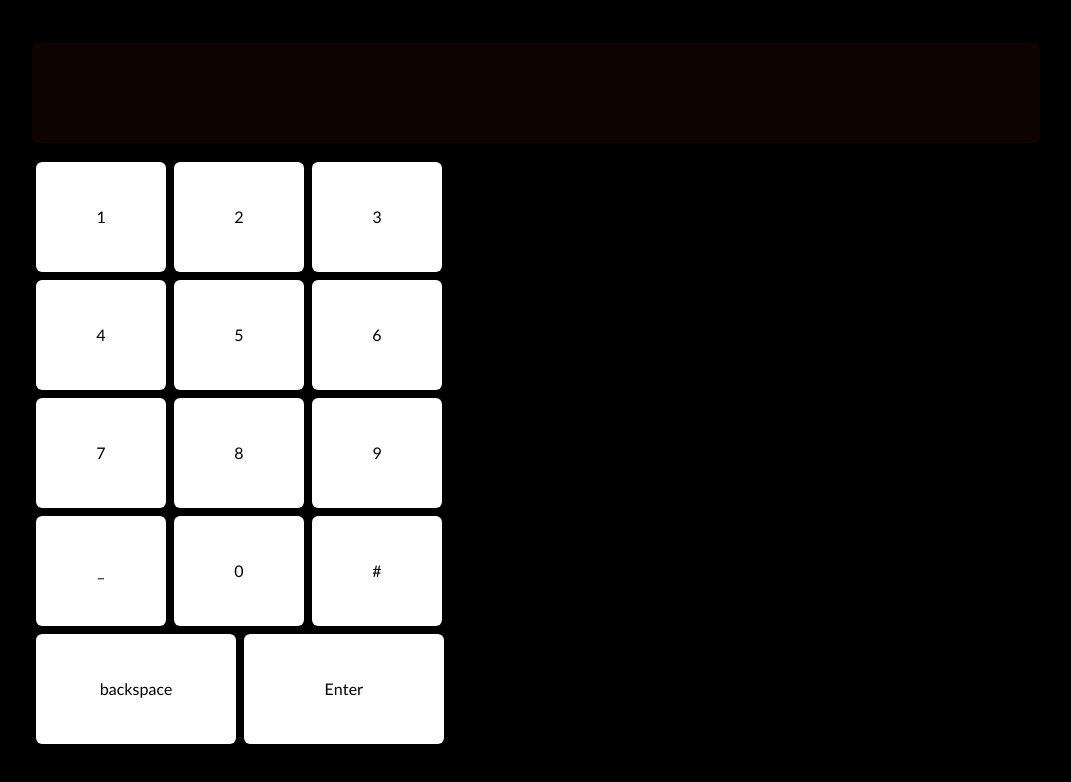
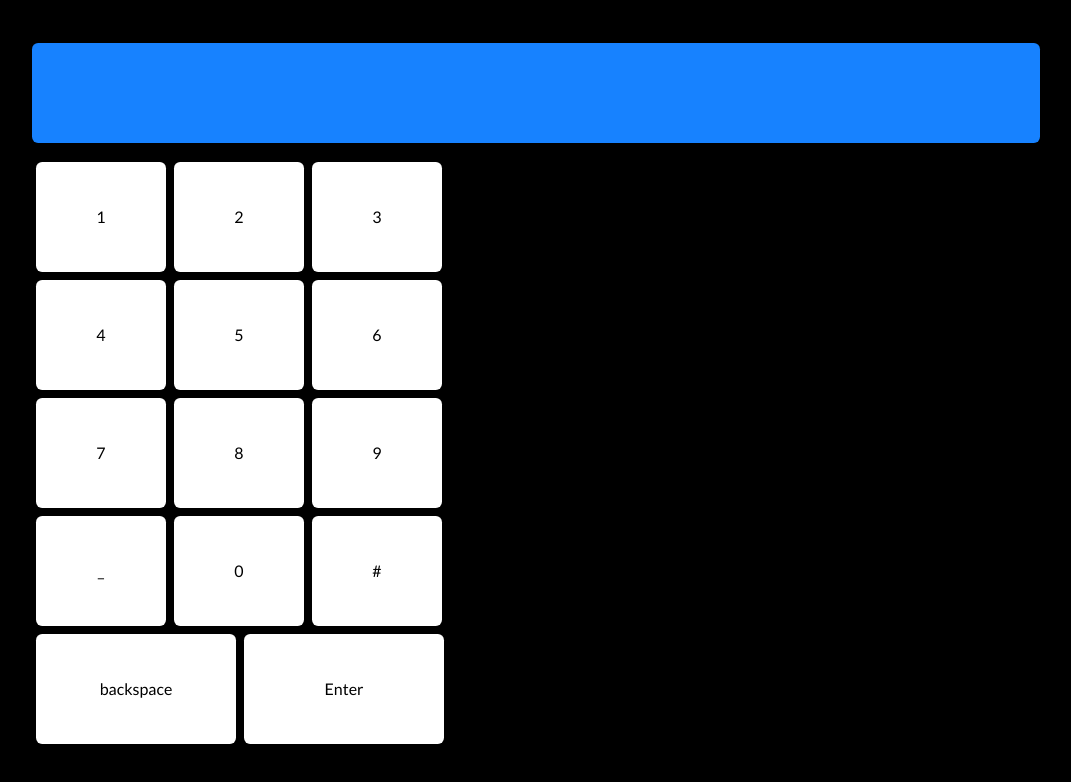
Before and after one commit to alfredjoe/nokia_keypad, a plain HTML site: page index.html in a window 1280 px wide. Shown: the whole page, without its empty margins (104-1175 px from the left). Drawn offline with Linux system fonts and the light colour scheme.

Commit message:
Update styles.css

```diff
--- a/css/styles.css
+++ b/css/styles.css
@@ -71,8 +71,8 @@ body {
     margin-bottom: 15px;
     border: none;
     outline: none;
-    font-size: 36px;
-    background-color: #0f0300;
+    font-size: 30px;
+    background-color: #1782FF;
     padding-left: 10px;
     color:#ff2400;
     transition: .2s;
```
